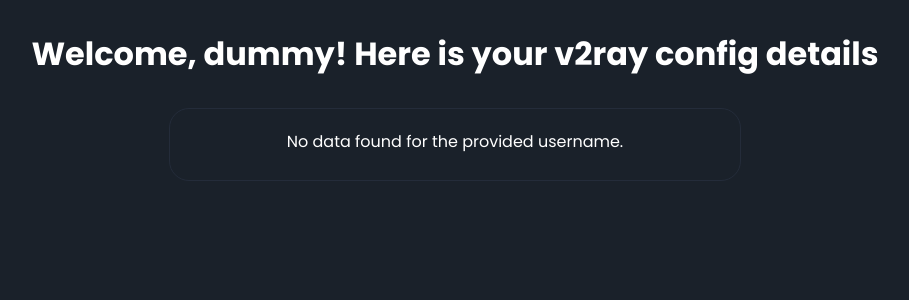
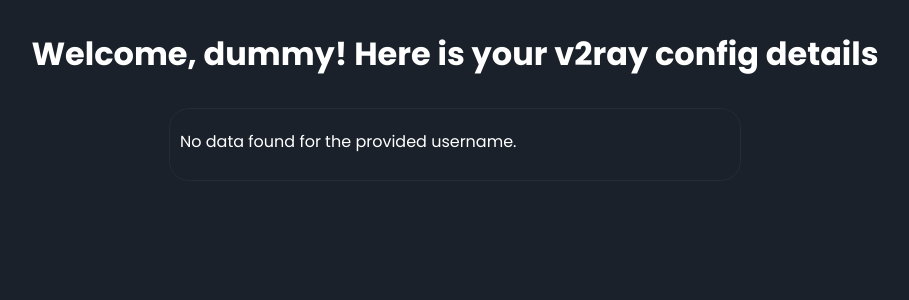
Before and after one commit to dumiduzee/UsageChecker-V2ray-Flask, a Flask app: page /dummy in a window 1280 px wide. Shown: the top 300 px of the page, without its empty margins (185-1094 px from the left). Run offline with Flask 3, Linux system fonts and the light colour scheme; data that the repository does not hold is empty.

Commit message:
container style changed

```diff
--- a/static/styles.css
+++ b/static/styles.css
@@ -22,9 +22,6 @@ body {
     padding: 10px;
     border: 1px solid rgba(36,44,58,255);
     border-radius: 15px;
-    display: flex;
-    justify-content: center;
-    align-content: center;
 }
 
 h1 {
```
